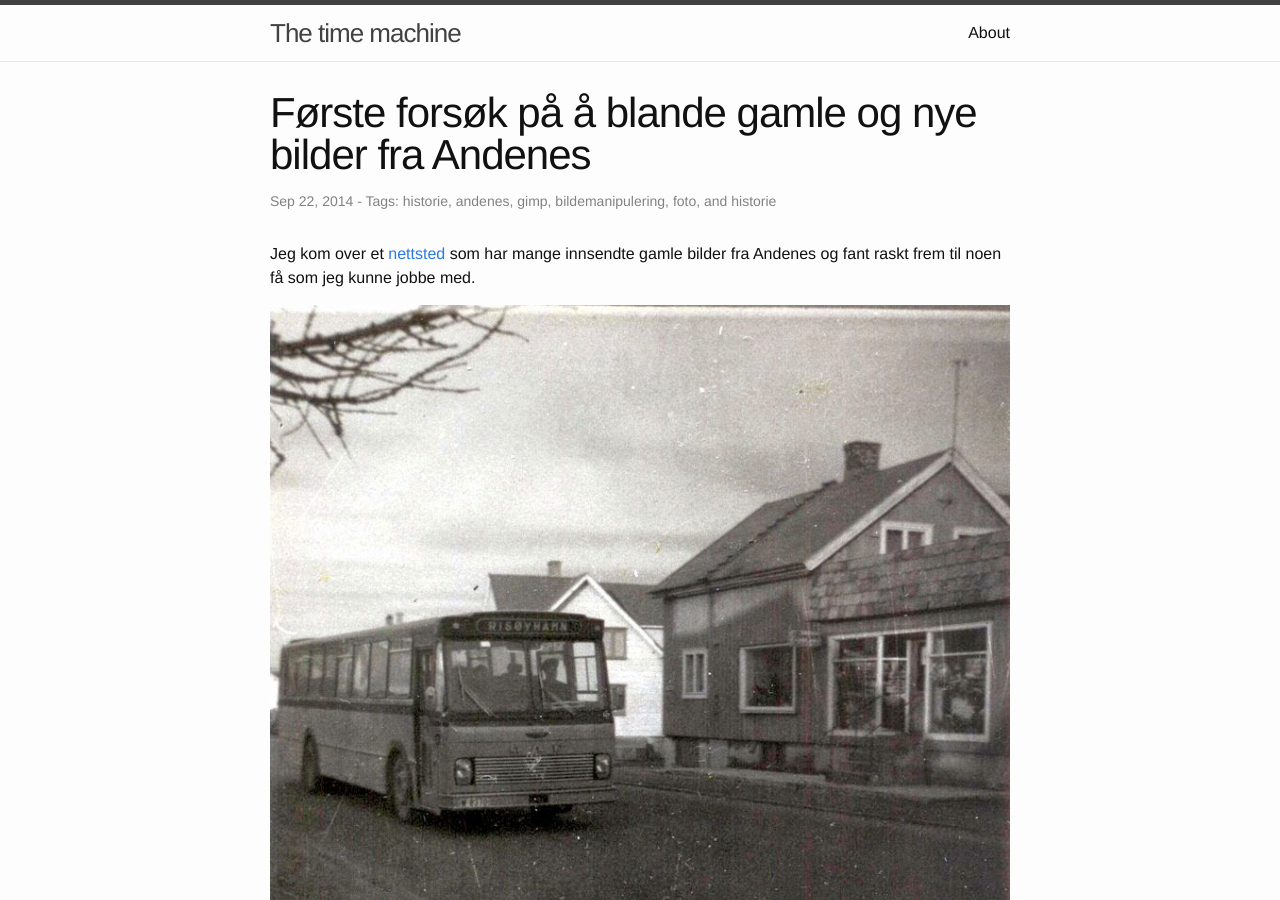
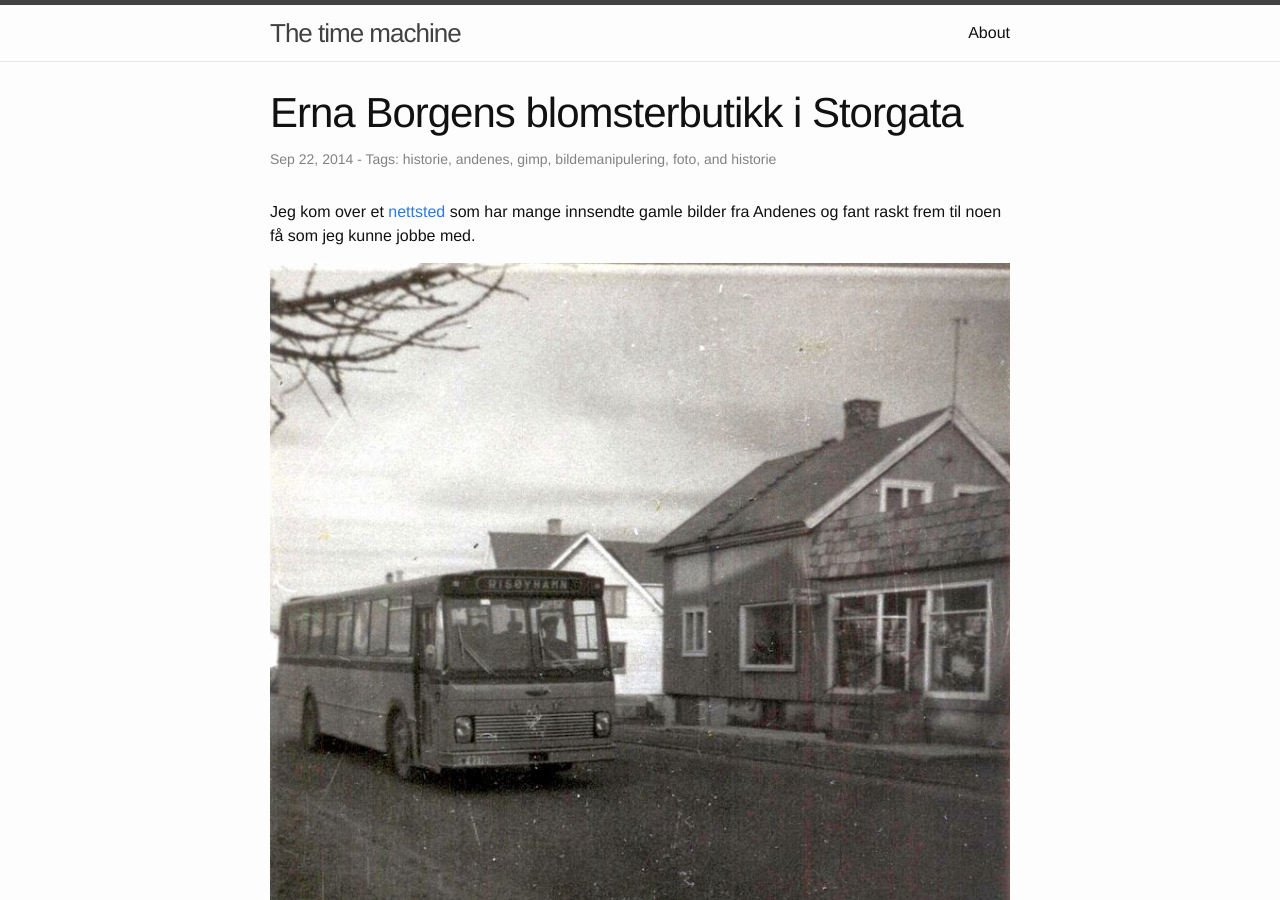
Before and after one commit to orjanv/orjanv.github.io, a Jekyll site: the page built from _posts/2014-09-22-første-forsøk-på-å-blande-gamle-og-nye-bilder-fra-andenes.md, in a window 1280 px wide and 900 px high. Built offline with Jekyll 4.4.1, drawn with Linux system fonts in a browser that asks for light colours.

Commit message:
new article

```diff
--- a/_posts/2014-09-22-første-forsøk-på-å-blande-gamle-og-nye-bilder-fra-andenes.md
+++ b/_posts/2014-09-22-første-forsøk-på-å-blande-gamle-og-nye-bilder-fra-andenes.md
@@ -1,6 +1,6 @@
 ---
 layout: post
-title:  "Første forsøk på å blande gamle og nye bilder fra Andenes"
+title:  "Erna Borgens blomsterbutikk i Storgata"
 date:   2014-09-22 21:37:30
 thumbnail: /assets/001-mix.jpg
 category: historie
```
